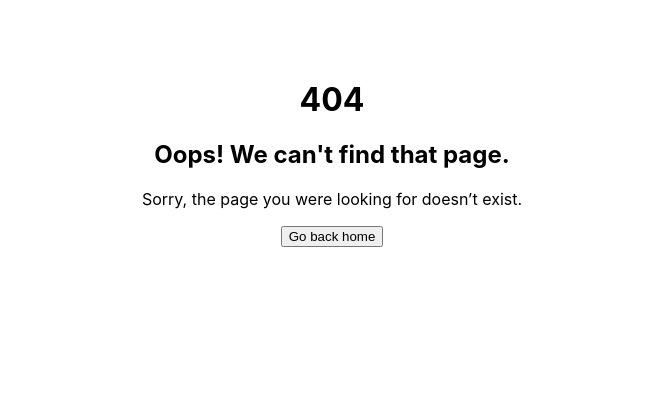
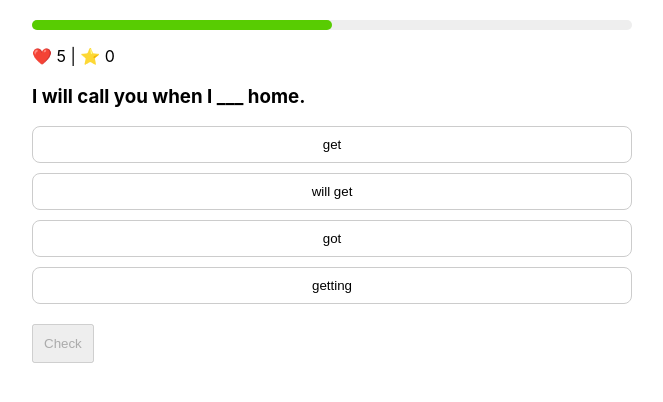
Before and after one commit to xuantrungtrinh/IELTS-app, a React (Create React App) app in the folder frontend/: page /learn/1/1/1 in a window 1280 px wide. Before the commit this address had no page. Shown: the top 402 px of the page, without its empty margins (308-971 px from the left). Built offline with nearby package versions, Linux system fonts and the light colour scheme; sample sign-in values are in the browser's storage.

Commit message:
add lessons flow

```diff
--- a/frontend/src/App.js
+++ b/frontend/src/App.js
@@ -5,6 +5,7 @@ import Home from "./pages/Home";
 import Dashboard from "./pages/Dashboard";
 import ProtectedRoute from "./pages/ProtectedRoute";
 import NotFound from "./pages/NotFound";
+import LessonScreen from "./pages/LessonScreen";
 
 function App() {
   return (
@@ -23,6 +24,15 @@ function App() {
           }
         />
 
+        <Route
+          path="/learn/:unit/:module/:lesson"
+          element={
+            <ProtectedRoute>
+              <LessonScreen />
+            </ProtectedRoute>
+          }
+        />
+
         {/* 404 route */}
         <Route path="*" element={<NotFound />} />
       </Routes>
--- /dev/null
+++ b/frontend/src/pages/LessonScreen.js
@@ -0,0 +1,127 @@
+import { useState } from "react";
+import { useParams } from "react-router-dom";
+
+export default function LessonScreen() {
+  const { unit, module, lesson } = useParams();
+
+  // Hardcode demo data trước
+  const questions = [
+    {
+      question: "I will call you when I ___ home.",
+      options: ["get", "will get", "got", "getting"],
+      correct: 0,
+      explanation: "Time clauses use present simple for future meaning.",
+      xp: 10
+    },
+    {
+      question: "She ___ to school every day.",
+      options: ["go", "goes", "went", "going"],
+      correct: 1,
+      explanation: "He/She/It + verb + s.",
+      xp: 10
+    }
+  ];
+
+  const [currentIndex, setCurrentIndex] = useState(0);
+  const [selected, setSelected] = useState(null);
+  const [showFeedback, setShowFeedback] = useState(false);
+  const [hearts, setHearts] = useState(5);
+  const [xpEarned, setXpEarned] = useState(0);
+
+  const currentQuestion = questions[currentIndex];
+
+  const handleSubmit = () => {
+    if (selected === null) return;
+
+    setShowFeedback(true);
+
+    if (selected === currentQuestion.correct) {
+      setXpEarned(xpEarned + currentQuestion.xp);
+    } else {
+      setHearts(hearts - 1);
+    }
+  };
+
+  const handleNext = () => {
+    setSelected(null);
+    setShowFeedback(false);
+
+    if (currentIndex + 1 < questions.length) {
+      setCurrentIndex(currentIndex + 1);
+    } else {
+      alert("Lesson Complete! XP: " + xpEarned);
+    }
+  };
+
+  const progress = ((currentIndex + 1) / questions.length) * 100;
+
+  return (
+    <div style={{ maxWidth: 600, margin: "auto", padding: 20 }}>
+
+      {/* Progress bar */}
+      <div style={{ background: "#eee", height: 10, borderRadius: 5 }}>
+        <div
+          style={{
+            width: `${progress}%`,
+            background: "#58cc02",
+            height: "100%",
+            borderRadius: 5
+          }}
+        />
+      </div>
+
+      <p>❤️ {hearts} | ⭐ {xpEarned}</p>
+
+      <h3>{currentQuestion.question}</h3>
+
+      {currentQuestion.options.map((option, index) => {
+        let bg = "#fff";
+
+        if (showFeedback) {
+          if (index === currentQuestion.correct) bg = "#c8f7c5";
+          else if (index === selected) bg = "#f7c5c5";
+        } else if (index === selected) {
+          bg = "#dbeafe";
+        }
+
+        return (
+          <button
+            key={index}
+            onClick={() => setSelected(index)}
+            style={{
+              display: "block",
+              width: "100%",
+              marginBottom: 10,
+              padding: 10,
+              background: bg,
+              border: "1px solid #ccc",
+              borderRadius: 8,
+              cursor: "pointer"
+            }}
+            disabled={showFeedback}
+          >
+            {option}
+          </button>
+        );
+      })}
+
+      {!showFeedback ? (
+        <button
+          onClick={handleSubmit}
+          disabled={selected === null}
+          style={{ padding: 10, marginTop: 10 }}
+        >
+          Check
+        </button>
+      ) : (
+        <>
+          <p><strong>{selected === currentQuestion.correct ? "Correct!" : "Wrong!"}</strong></p>
+          <p>{currentQuestion.explanation}</p>
+          <button onClick={handleNext} style={{ padding: 10 }}>
+            Next
+          </button>
+        </>
+      )}
+    </div>
+  );
+}
```
